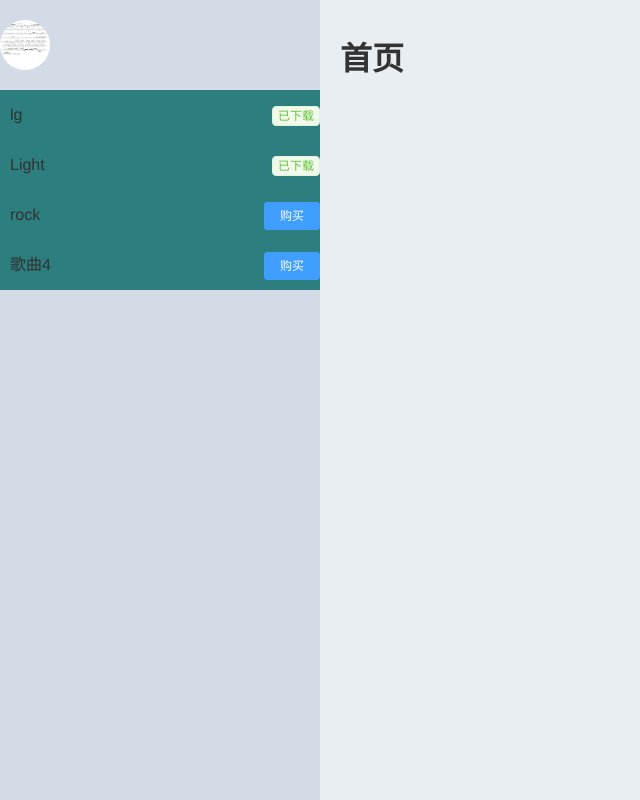
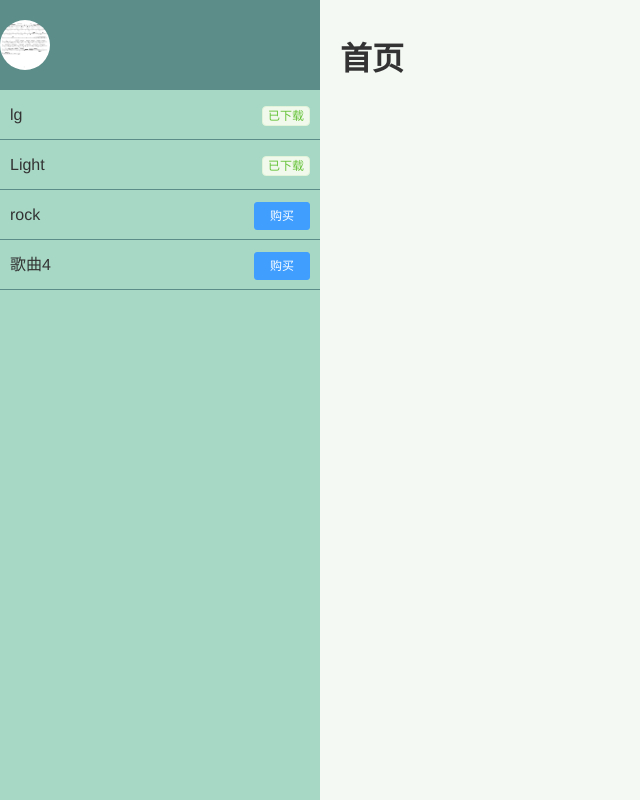
Before and after one commit to suzi310/drum, a Vue app: page /#/ in a window 1280 px wide. Shown: the whole page, without its empty margins (0-640 px from the left). Built offline with nearby package versions, Linux system fonts and the light colour scheme.

Commit message:
login 样式修改

```diff
--- a/src/views/home/Home.vue
+++ b/src/views/home/Home.vue
@@ -1,6 +1,5 @@
 <template>
-  <div class="home">
-    <el-container>
+    <el-container class="home-container">
       <el-aside width="320px">
         <user-info></user-info>
         <song-list></song-list>
@@ -10,7 +9,6 @@
         <router-view></router-view>
       </el-main>
     </el-container>
-  </div>
 </template>
 
 <script>
@@ -39,17 +37,21 @@ export default {
 };
 </script>
 
-<style scoped>
-.home, .el-container {
+<style lang="scss" scoped>
+$dark: #74b49b;
+$aside: #a7d7c5;
+$light: #f4f9f4;
+
+.home-container {
   height: 100%;
 }
 .el-aside {
-  background-color: #d3dce6;
+  background-color: $aside;
   color: #333;
 }
 
 .el-main {
-  background-color: #e9eef3;
+  background-color: $light;
   color: #333;
 }
 </style>
--- a/src/views/home/components/SongList.vue
+++ b/src/views/home/components/SongList.vue
@@ -3,7 +3,7 @@
     <ul>
       <li v-for="song in songList" :key="song.name">
         <router-link :to="'/song/'+song.name">{{song.name}}</router-link>
-        <div>
+        <div class="song-state">
           <el-button type="primary" size="mini" v-if="song.state === '购买'">购买</el-button>
           <el-tag type="success" size="mini" v-else>{{song.state}}</el-tag>
         </div>
@@ -60,23 +60,35 @@ export default {
 </script>
 
 <style lang="scss" scoped>
+$dark: #74b49b;
+$aside: #a7d7c5;
+$light: #f4f9f4;
+
 ul {
   padding: 0;
   margin: 0;
 }
 li {
+  position: relative;
   list-style-type: none;
   height: 50px;
   line-height: 50px;
-  display: flex;
-  justify-content: space-between;
-  background-color: rgb(45, 126, 126);
+  border-bottom: 1px solid #5c8d89;
   &:hover {
-    background-color: darkslategray;
+    background-color: $dark;
+  }
+  .song-state {
+    position: absolute;
+    top: 50%;
+    right: 10px;
+    transform: translateY(-50%);
   }
   a {
+    display: block;
     padding: 0 10px;
-    flex: 1;
   }
 }
+.router-link-active {
+  background-color: $dark;
+}
 </style>
--- a/src/views/home/components/UserInfo.vue
+++ b/src/views/home/components/UserInfo.vue
@@ -1,5 +1,5 @@
 <template>
-  <div class="user-info">
+  <div class="user-info-container">
     <img class="avatar" src="../../../images/drum.jpg">
     <span class="username">{{this.$store.state.user.userName}}</span>
   </div>
@@ -20,10 +20,12 @@ export default {
 </script>
 
 <style lang="scss" scoped>
-.user-info {
+
+.user-info-container {
     height: 90px;
     display: flex;
     align-items: center;
+    background-color: #5c8d89;
     .avatar {
         width: 50px;
         height: 50px;
--- a/src/views/login/Login.vue
+++ b/src/views/login/Login.vue
@@ -2,7 +2,6 @@
   <div class="login-container">
     <el-form
       :model="loginForm"
-      status-icon
       :rules="loginRules"
       ref="loginForm"
       class="login-form"
@@ -10,6 +9,9 @@
     >
       <h3 class="title">Title</h3>
       <el-form-item prop="userName">
+        <span class="icon-container">
+          <v-icon name="user"/>
+        </span>
         <el-input
           type="text"
           v-model="loginForm.userName"
@@ -19,14 +21,20 @@
         />
       </el-form-item>
       <el-form-item prop="password">
+        <span class="icon-container">
+          <v-icon name="lock"/>
+        </span>
         <el-input
-          type="password"
+          :type="pwdType"
           name="password"
           v-model="loginForm.password"
           autocomplete="off"
           placeholder="请输入密码"
           @keyup.enter="submitForm"
         />
+        <span class="show-pwd" @click="showPwd">
+          <v-icon name="eye" :class="showPwdClass"/>
+        </span>
       </el-form-item>
       <el-form-item>
         <el-button type="primary" @click.native.prevent="submitForm" style="width: 100%">登录</el-button>
@@ -71,6 +79,15 @@ export default {
       redirect: null
     };
   },
+  computed:{
+    showPwdClass(){
+      if(this.pwdType === "password"){
+        return "";
+      }else {
+        return "pwd-see";
+      }
+    }
+  },
   watch: {
     $route: {
       handler(route) {
@@ -80,6 +97,13 @@ export default {
     }
   },
   methods: {
+    showPwd(){
+      if(this.pwdType === "password") {
+        this.pwdType = "text";
+      }else {
+        this.pwdType = "password";
+      }
+    },
     submitForm(formName) {
       this.$refs.loginForm.validate(valid => {
         if (valid) {
@@ -98,9 +122,10 @@ export default {
 </script>
 
 <style rel="stylescheet/scss" lang="scss" scope>
-$bg: #2d3a4b;
-$dark: #889aa4;
-$light: #eee;
+$bg: #5c8d89;
+$dark: #74b49b;
+$light: #f4f9f4;
+$input-bg: #537F7B;
 .login-container {
   width: 100%;
   height: 100%;
@@ -119,25 +144,46 @@ $light: #eee;
   }
   .el-input {
     display: inline-block;
-    // height: 100%;
     width: 85%;
     input {
       background: transparent;
       border: 0;
+      border-radius: 0;
       -webkit-appearance: none;
-      padding: 12px 5px;
       color: $light;
       &:-webkit-autofill {
-        -webkit-box-shadow: 0 0 0px 1000px #283443 inset !important;
+        -webkit-box-shadow: 0 0 0px 1000px $input-bg inset !important;
         -webkit-text-fill-color: #fff !important;
       }
     }
   }
-      .el-form-item {
-      border: 1px solid rgba(255, 255, 255, 0.1);
-      background: rgba(0, 0, 0, 0.1);
-      border-radius: 5px;
-      color: #454545;
-    }
+  .el-form-item {
+    border: 1px solid $input-bg;
+    background: rgba(0, 0, 0, 0.1);
+    border-radius: 5px;
+    color: #454545;
+  }
+}
+.icon-container {
+  display: inline-block;
+  width: 30px;
+  padding-left: 15px;
+  vertical-align: middle;
+  font-size: 1.5em;
+  color: $light;
+}
+
+.show-pwd {
+    position: absolute;
+    right: 15px;
+    top: 3px;
+    font-size: 1.5em;
+    color: $dark;
+    cursor: pointer;
+    user-select: none;
+}
+
+.pwd-see {
+  color: $light;
 }
 </style>
```
Also changed, not shown: src/main.js (+8 -1 lines), 1 other file (tests, documents, lock files or other folders).
